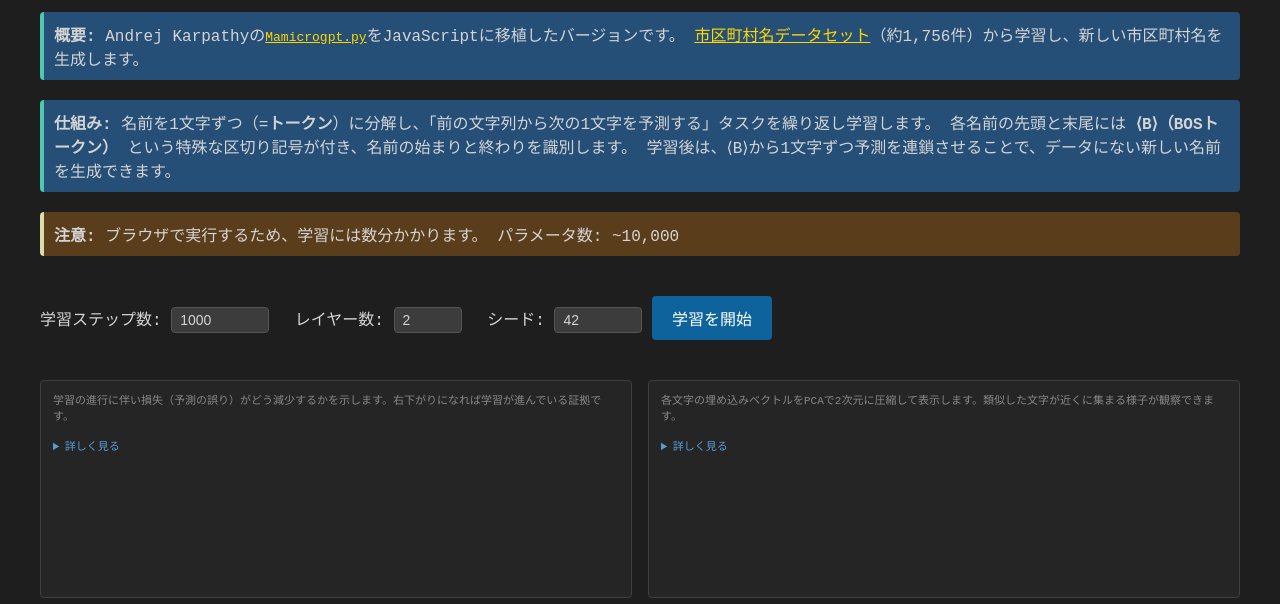
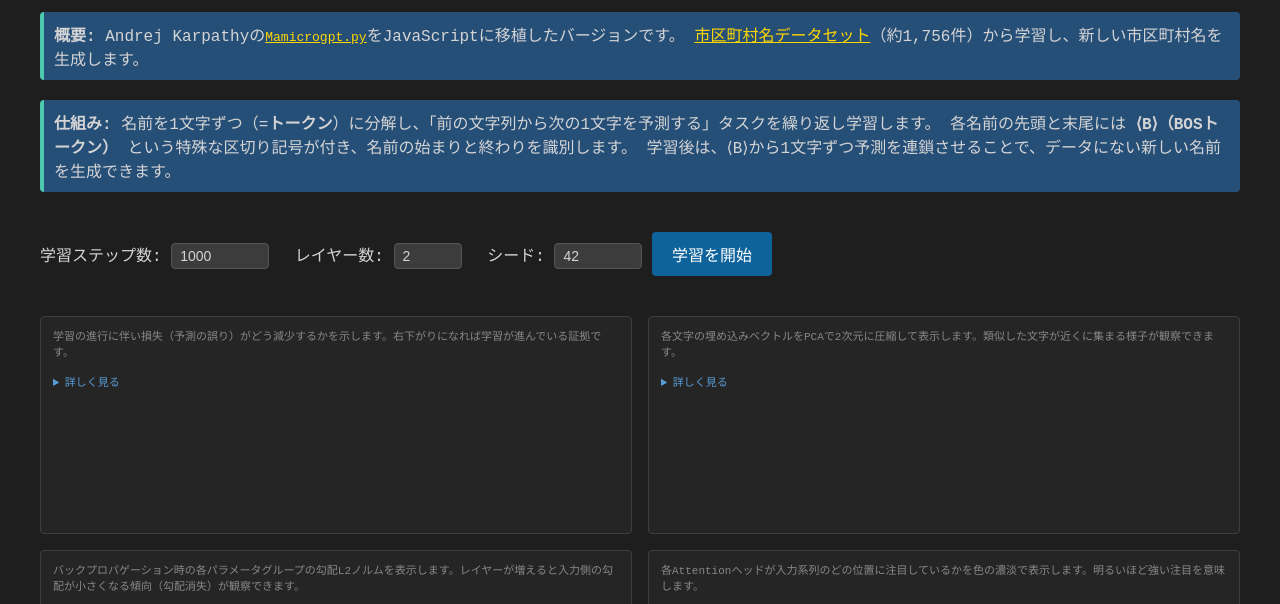
Before and after one commit to shimizu/MicroGPT_viz, a website built with Vite: page src/index.html in a window 1280 px wide. Shown: the part 153-757 px from the top of the page. Built offline with nearby package versions, Linux system fonts and the light colour scheme.

Commit message:
不用な文章を削除

```diff
--- a/src/index.html
+++ b/src/index.html
@@ -135,11 +135,6 @@
         名前を1文字ずつ（=<strong>トークン</strong>）に分解し、「前の文字列から次の1文字を予測する」タスクを繰り返し学習します。
         各名前の先頭と末尾には <strong>⟨B⟩（BOSトークン）</strong> という特殊な区切り記号が付き、名前の始まりと終わりを識別します。
         学習後は、⟨B⟩から1文字ずつ予測を連鎖させることで、データにない新しい名前を生成できます。
-    </div>
-
-    <div class="warning">
-        <strong>注意:</strong> ブラウザで実行するため、学習には数分かかります。
-        パラメータ数: ~10,000
     </div>
 
     <label for="numSteps" title="パラメータ更新の回数。多いほど精度が上がりますが時間がかかります（10〜5000）">学習ステップ数: </label>
```
